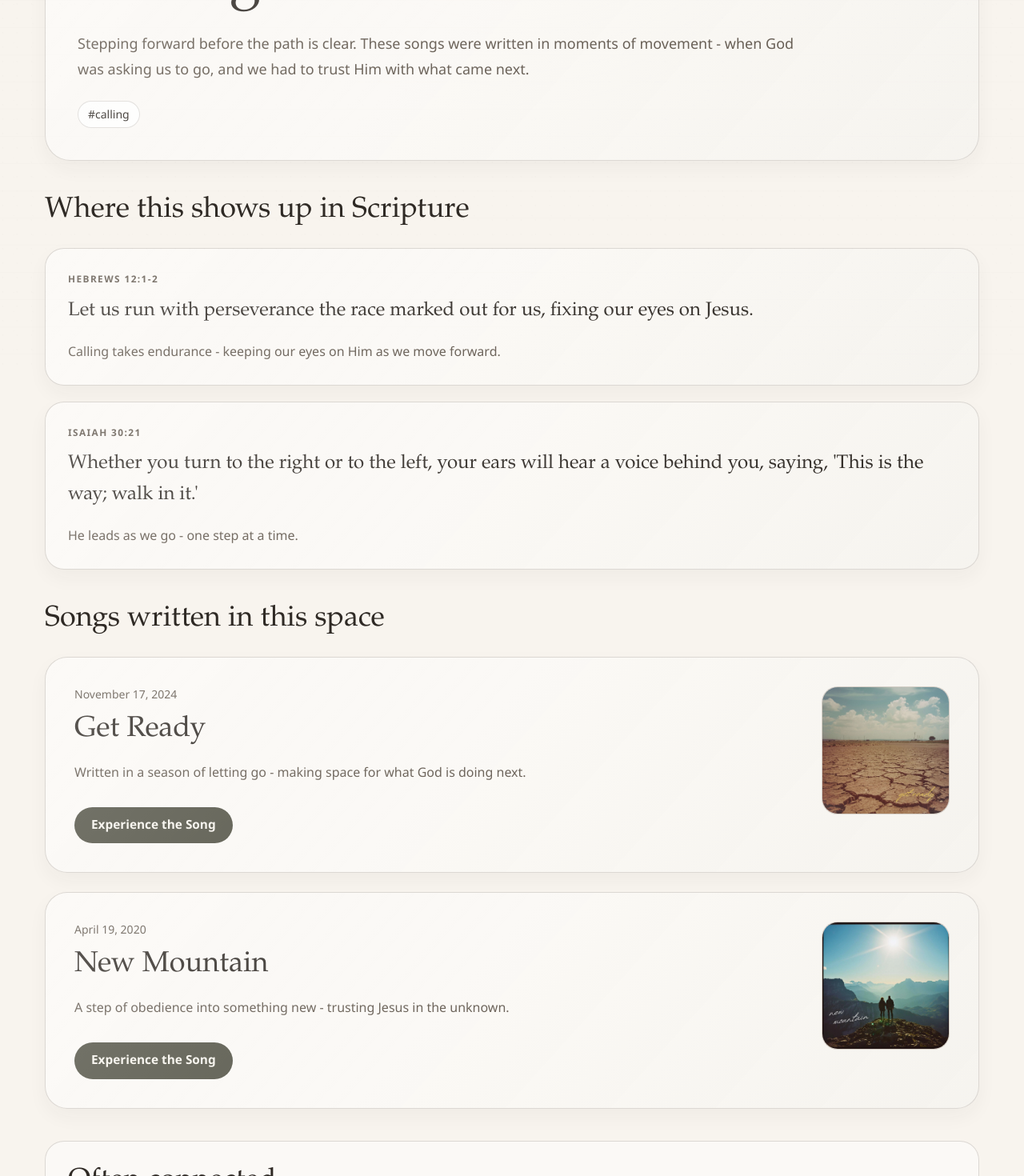
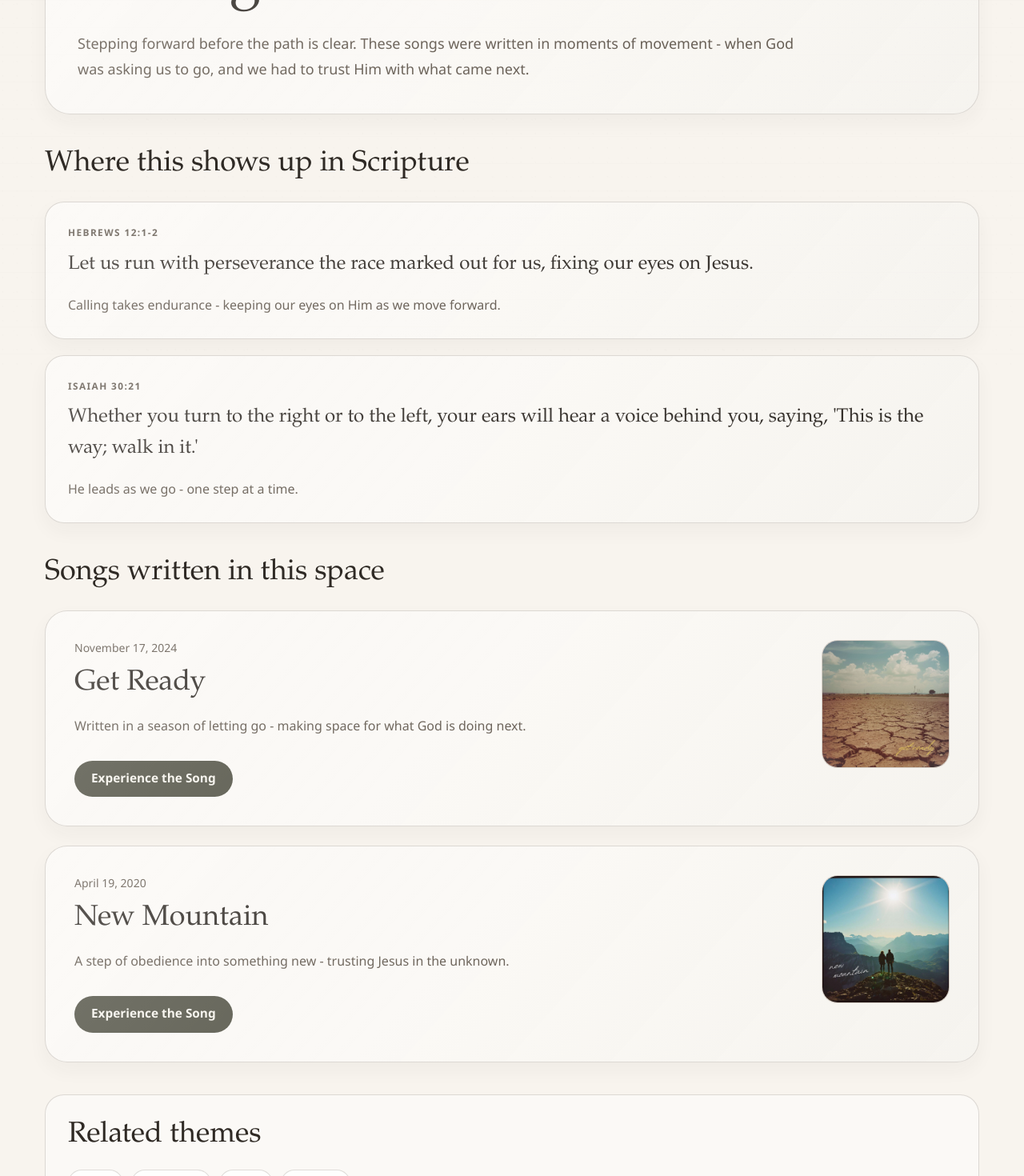
Before and after one commit to alexandergartley/the-gartleys, a Next.js app: page /themes/calling in a window 1280 px wide. Shown: the part 340-1810 px from the top of the page at 80% size. Built offline with nearby package versions, Linux system fonts and the light colour scheme.

Commit message:
Refine theme page related links

```diff
--- a/app/themes/[slug]/page.tsx
+++ b/app/themes/[slug]/page.tsx
@@ -92,9 +92,6 @@ export default async function ThemePage({ params }: ThemePageProps) {
         <p className="section-eyebrow">Theme</p>
         <h1 className="mt-4 font-serif text-5xl leading-none sm:text-7xl">{theme.label}</h1>
         <p className="mt-6 max-w-4xl text-lg leading-8 text-[var(--muted)]">{theme.intro}</p>
-        <div className="mt-6">
-          <ThemeChip slug={theme.slug} label={theme.label} />
-        </div>
       </section>
 
       <section className="mt-10">
@@ -125,7 +122,7 @@ export default async function ThemePage({ params }: ThemePageProps) {
 
       {relatedThemes.length ? (
         <section className="mt-10 rounded-[1.5rem] border border-[var(--border)] bg-[rgba(255,255,255,0.45)] p-6 sm:p-7">
-          <h2 className="font-serif text-3xl leading-tight sm:text-4xl">Often connected</h2>
+          <h2 className="font-serif text-3xl leading-tight sm:text-4xl">Related themes</h2>
           <div className="mt-5 flex flex-wrap gap-2.5">
             {relatedThemes.map((related) => (
               <ThemeChip key={related.slug} slug={related.slug} label={related.label} />
```
